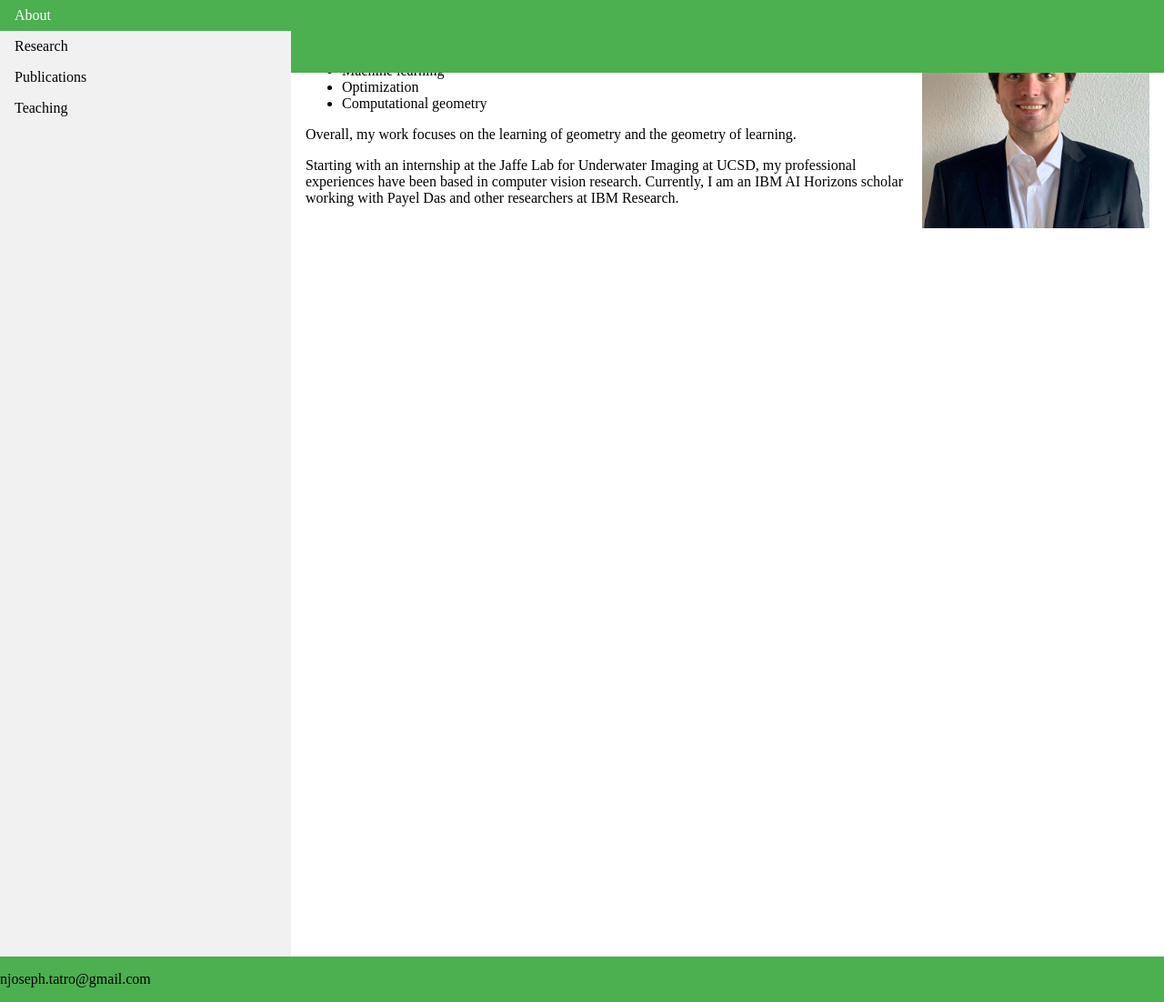
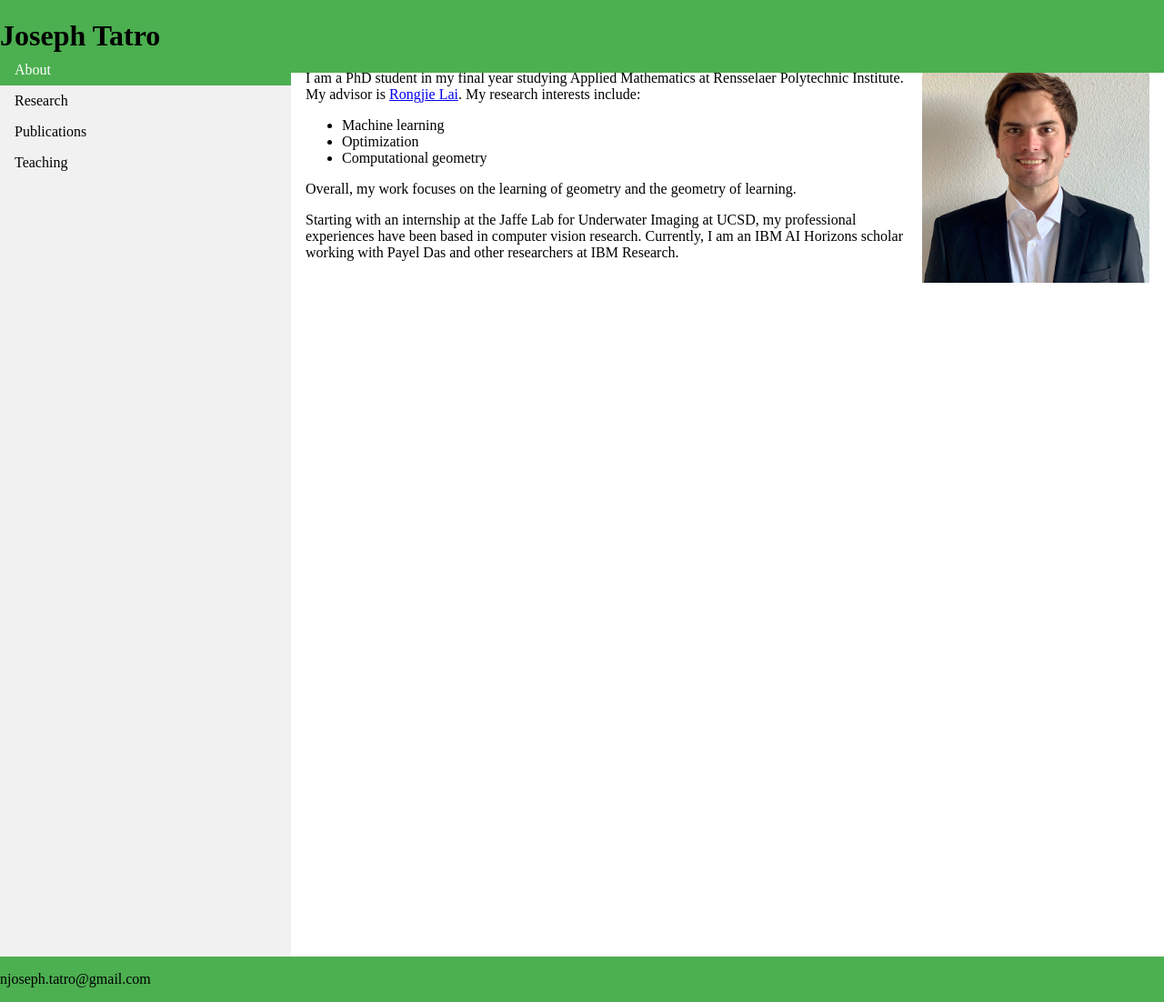
Before and after one commit to tatron/tatron.github.io, a Jekyll site: the page built from index.html, in a window 1280 px wide and 1102 px high. Shown: the whole window at 91% size. Built offline with Jekyll 4.4.1, drawn with Linux system fonts in a browser that asks for light colours.

Commit message:
Update default.html

```diff
--- a/_layouts/default.html
+++ b/_layouts/default.html
@@ -2,6 +2,12 @@
 <html>
   <head>
     <style>
+
+    body{
+        padding-top: 60px;
+        padding-bottom: 40px;
+    }
+
     header {
       position: fixed;
       top: 0;
```
